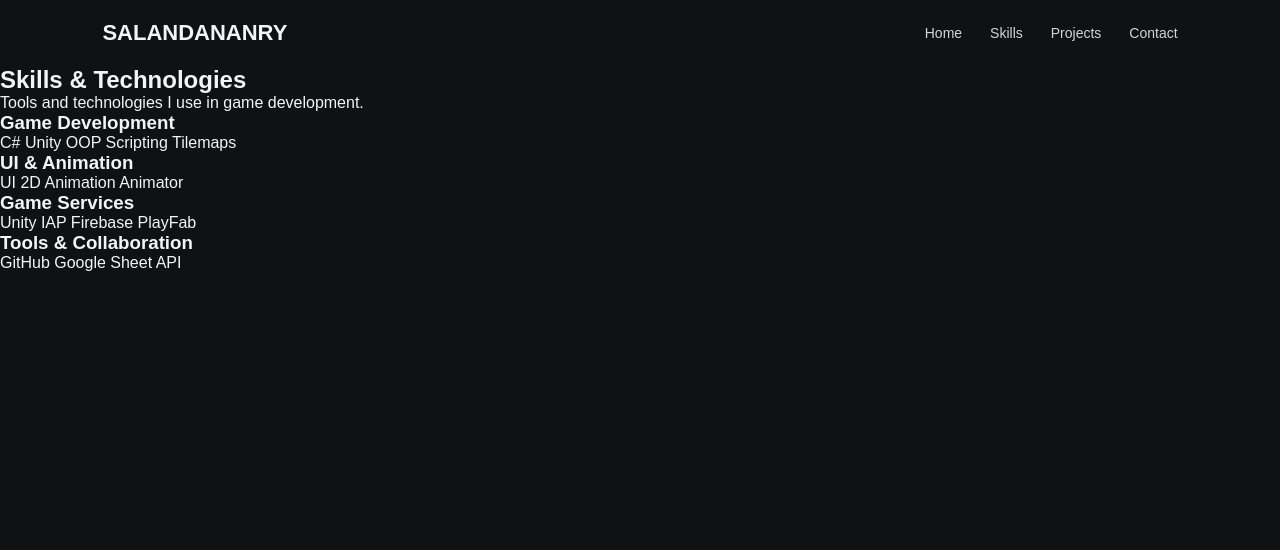
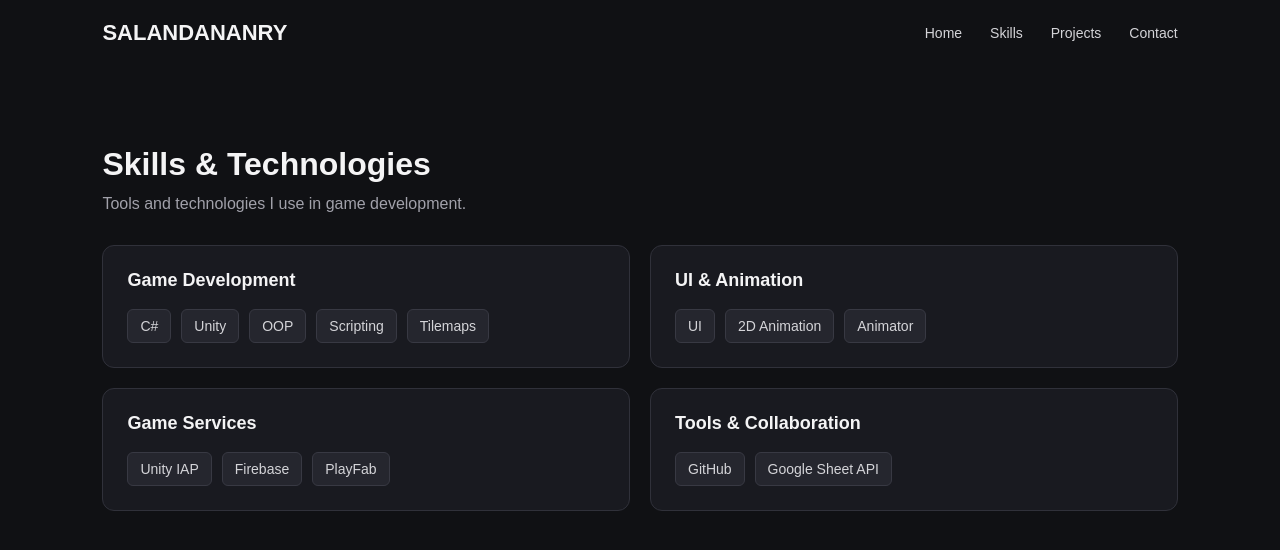
Before and after one commit to salandananry/salandananry.github.io, a plain HTML site: page index.html in a window 1280 px wide. Drawn offline with Linux system fonts and the light colour scheme.

Commit message:
Add styles for skills section and skill cards

```diff
--- a/style.css
+++ b/style.css
@@ -66,3 +66,61 @@ nav a {
 nav a:hover {
     color: #F0B86B;
 }
+
+#skills {
+    padding: 80px 8%;
+}
+
+#skills h2 {
+    font-size: 32px;
+    margin-bottom: 12px;
+}
+
+#skills > p {
+    color: #A1A1AA;
+    margin-bottom: 32px;
+}
+
+.skills-container {
+    display: grid;
+    grid-template-columns: repeat(2, minmax(0, 1fr));
+    gap: 20px;
+}
+
+.skill-card {
+    padding: 24px;
+    background-color: #191A20;
+    border: 1px solid #30313A;
+    border-radius: 12px;
+}
+
+.skill-card h3 {
+    font-size: 18px;
+    margin-bottom: 18px;
+}
+
+.skill-tags {
+    display: flex;
+    flex-wrap: wrap;
+    gap: 10px;
+}
+
+.skill-tags span {
+    padding: 8px 12px;
+    background-color: #25262E;
+    color: #D4D4D8;
+    border: 1px solid #383943;
+    border-radius: 6px;
+    font-size: 14px;
+}
+
+.skill-tags span:hover {
+    color: #F0B86B;
+    border-color: #F0B86B;
+}
+
+@media (max-width: 600px) {
+    .skills-container {
+        grid-template-columns: 1fr;
+    }
+}
```
